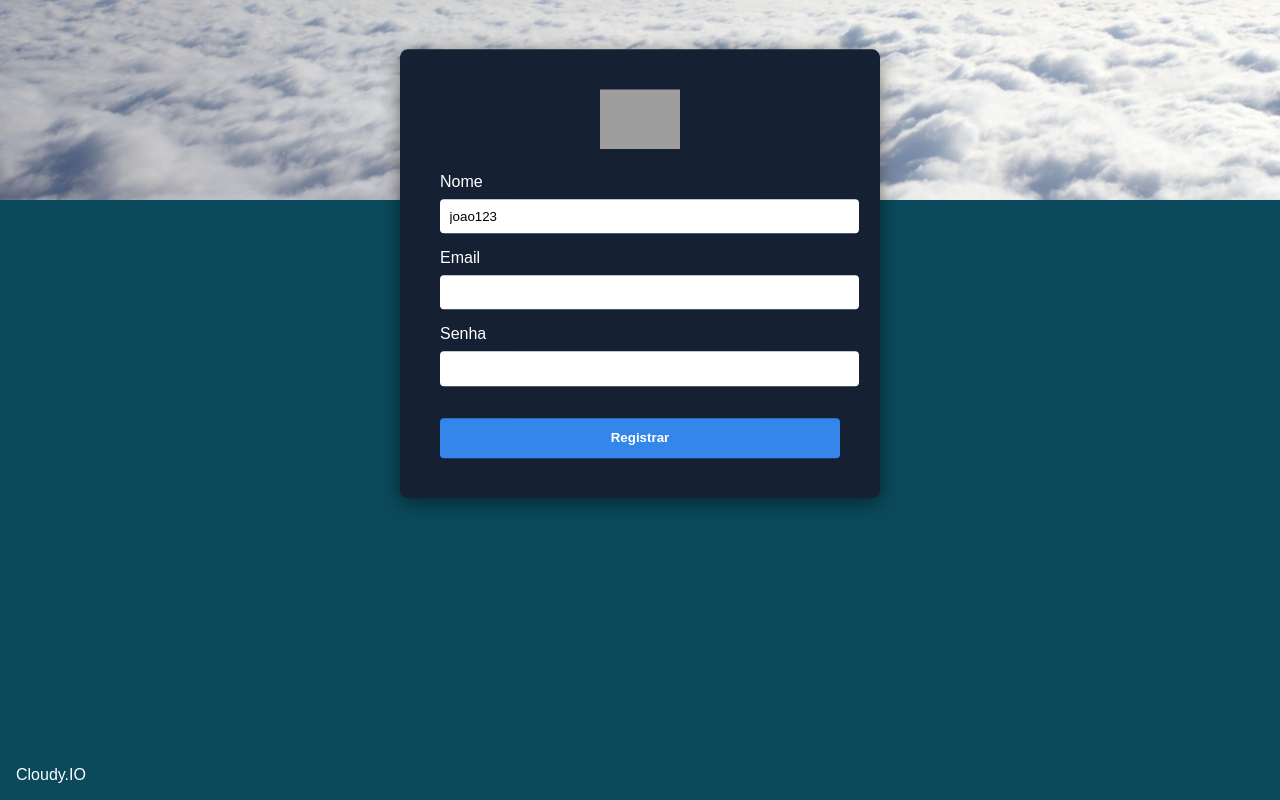
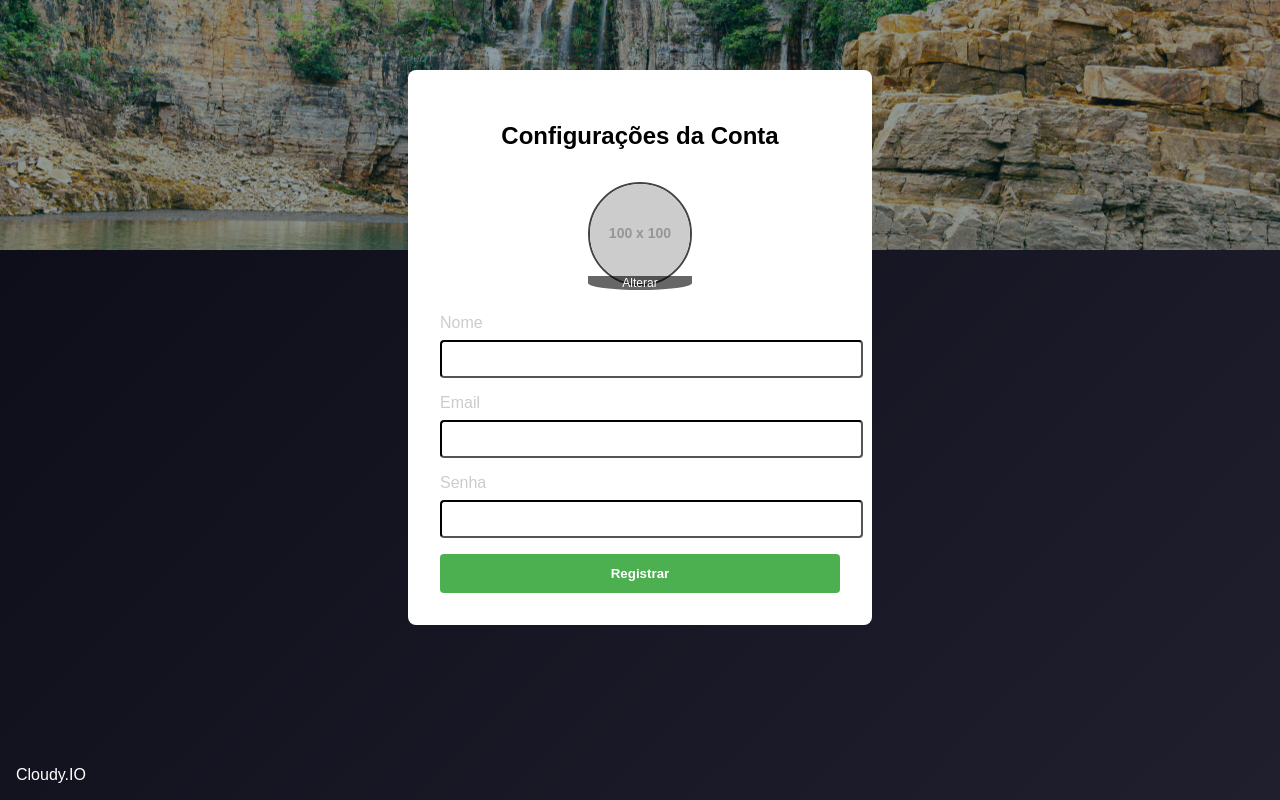
Before and after one commit to AndreHVentura/Cloud.io, a React (Create React App) app in the folder front/: page /configuracoes in a window 1280 px wide. Built offline with nearby package versions, Linux system fonts and the light colour scheme; sample sign-in values are in the browser's storage; grey boxes are pictures that could not be loaded; what @react-pdf/renderer would draw is missing.

Commit message:
tela de configurações

```diff
--- a/front/src/pages/Configuracoes.tsx
+++ b/front/src/pages/Configuracoes.tsx
@@ -1,6 +1,6 @@
 import { useState } from "react";
 import styled from "styled-components";
-import topoImage from "../logo/nuvens.jpg";
+import topoImage from "../logo/canyon-furnas.jpg";
 
 export default function Configuracoes() {
   const [nomeUsuario, setNomeUsuario] = useState("joao123");
@@ -25,20 +25,25 @@ export default function Configuracoes() {
     <PageContainer>
       <TopImageContainer>
         <TopImage src={topoImage} alt="Imagem de topo" />
-        {/* O card flutua sobre a imagem */}
-        <FloatingCard>
-          <Logo src="/logo-cloudy.png" alt="Logo" />
+        <Container>
+          <Form onSubmit={handleSubmit}>
+            <h2>Configurações da Conta</h2>
 
-          <Form onSubmit={handleSubmit}>
-            {preview && <PreviewImage src={preview} alt="Foto de perfil" />}
-            <label htmlFor="foto">
-              <InputFile
+            <FotoPerfil>
+              <LabelFoto htmlFor="foto">
+                <PreviewImage
+                  src={preview || "https://via.placeholder.com/100x100.png?text=Perfil"}
+                  alt="Foto de Perfil"
+                />
+                <OverlayTexto>Alterar</OverlayTexto>
+              </LabelFoto>
+              <input
                 type="file"
                 id="foto"
                 accept="image/*"
                 onChange={handleFotoChange}
               />
-            </label>
+            </FotoPerfil>
 
             <InputGroup>
               <label>Nome</label>
@@ -67,7 +72,7 @@ export default function Configuracoes() {
 
             <BotaoSalvar type="submit">Registrar</BotaoSalvar>
           </Form>
-        </FloatingCard>
+        </Container>
       </TopImageContainer>
 
       <PageBackground />
@@ -90,39 +95,70 @@ const TopImageContainer = styled.div`
 `;
 
 const TopImage = styled.img`
+  opacity: 0.8; /* Transparência */
+  filter: brightness(70%); /* Escurece a imagem */
   width: 100%;
-  height: 80%;
+  height: 100%;
   object-fit: cover;
 `;
 
-const FloatingCard = styled.div`
-  position: relative;
-  top: 10%;
+const Container = styled.div`
+  position: absolute;
+  top: 70px;
   left: 50%;
-  transform: translate(-50%, -40%);
-  background-color: #152033;
-  padding: 2.5rem;
+  transform: translateX(-50%);
+  background-color: white;
+  padding: 2rem;
   border-radius: 8px;
   width: 100%;
   max-width: 400px;
-  box-shadow: 0 4px 20px rgba(0, 0, 0, 0.5);
+  color: black;
   z-index: 2;
-`;
-
-const PageBackground = styled.div`
-  background-color: #0a4a5c;
-  height: calc(100vh - 250px);
-`;
-
-const Logo = styled.img`
-  display: block;
-  margin: 0 auto 1.5rem auto;
-  height: 60px;
 `;
 
 const Form = styled.form`
   display: flex;
   flex-direction: column;
+
+  h2 {
+    text-align: center;
+    margin-bottom: 2rem;
+  }
+`;
+
+const FotoPerfil = styled.div`
+  text-align: center;
+  margin-bottom: 1.5rem;
+
+  input {
+    display: none;
+  }
+`;
+
+const LabelFoto = styled.label`
+  position: relative;
+  display: inline-block;
+  cursor: pointer;
+`;
+
+const PreviewImage = styled.img`
+  width: 100px;
+  height: 100px;
+  border-radius: 50%;
+  object-fit: cover;
+  border: 2px solid #444;
+`;
+
+const OverlayTexto = styled.div`
+  position: absolute;
+  bottom: 0;
+  width: 100%;
+  background: rgba(0, 0, 0, 0.6);
+  color: white;
+  font-size: 0.75rem;
+  text-align: center;
+  border-bottom-left-radius: 50%;
+  border-bottom-right-radius: 50%;
 `;
 
 const InputGroup = styled.div`
@@ -131,46 +167,37 @@ const InputGroup = styled.div`
   label {
     display: block;
     margin-bottom: 0.5rem;
-    color: white;
+    color: #ccc;
   }
 
   input {
     width: 100%;
     padding: 0.6rem;
+    border-color: black;
     border-radius: 4px;
-    border: none;
     background-color: white;
-    color: black;
+    color: white;
   }
 `;
 
 const BotaoSalvar = styled.button`
-  background-color: #3486eb;
+  width: 100%;
+  padding: 0.75rem;
+  border: none;
+  border-radius: 4px;
+  background-color: #4caf50;
   color: white;
   font-weight: bold;
-  padding: 0.8rem;
-  border: none;
-  border-radius: 4px;
-  margin-top: 1rem;
   cursor: pointer;
 
   &:hover {
-    background-color: #296fcc;
+    background-color: #45a049;
   }
 `;
 
-const PreviewImage = styled.img`
-  display: block;
-  margin: 0 auto 1rem auto;
-  width: 100px;
-  height: 100px;
-  object-fit: cover;
-  border-radius: 50%;
-  border: 2px solid #ccc;
-`;
-
-const InputFile = styled.input`
-  display: none;
+const PageBackground = styled.div`
+  background: linear-gradient(135deg, #0e0e1a, #1f1f2e);
+  height: calc(100vh - 250px);
 `;
 
 const Rodape = styled.footer`
```
Also changed, not shown: front/src/logo/canyon-furnas.jpg (added), front/src/logo/capitolio-mg.jpg (added).
